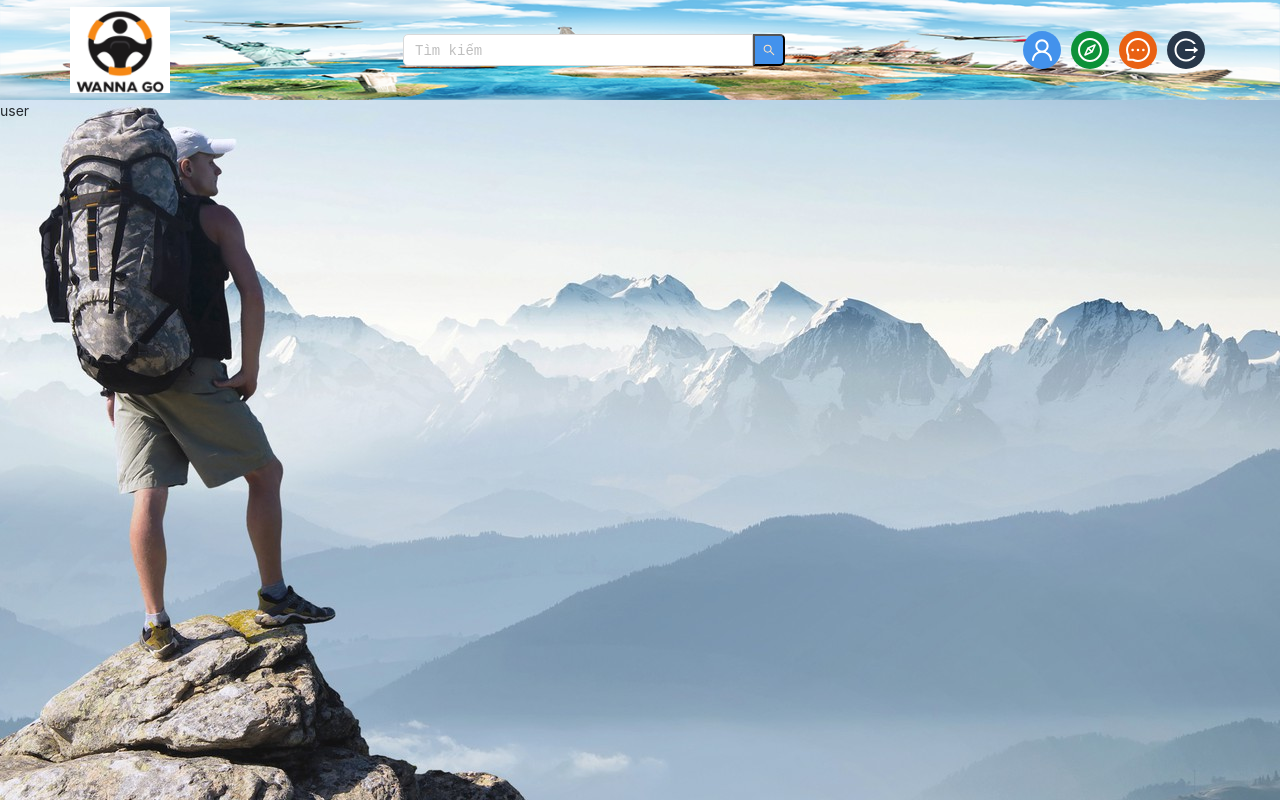
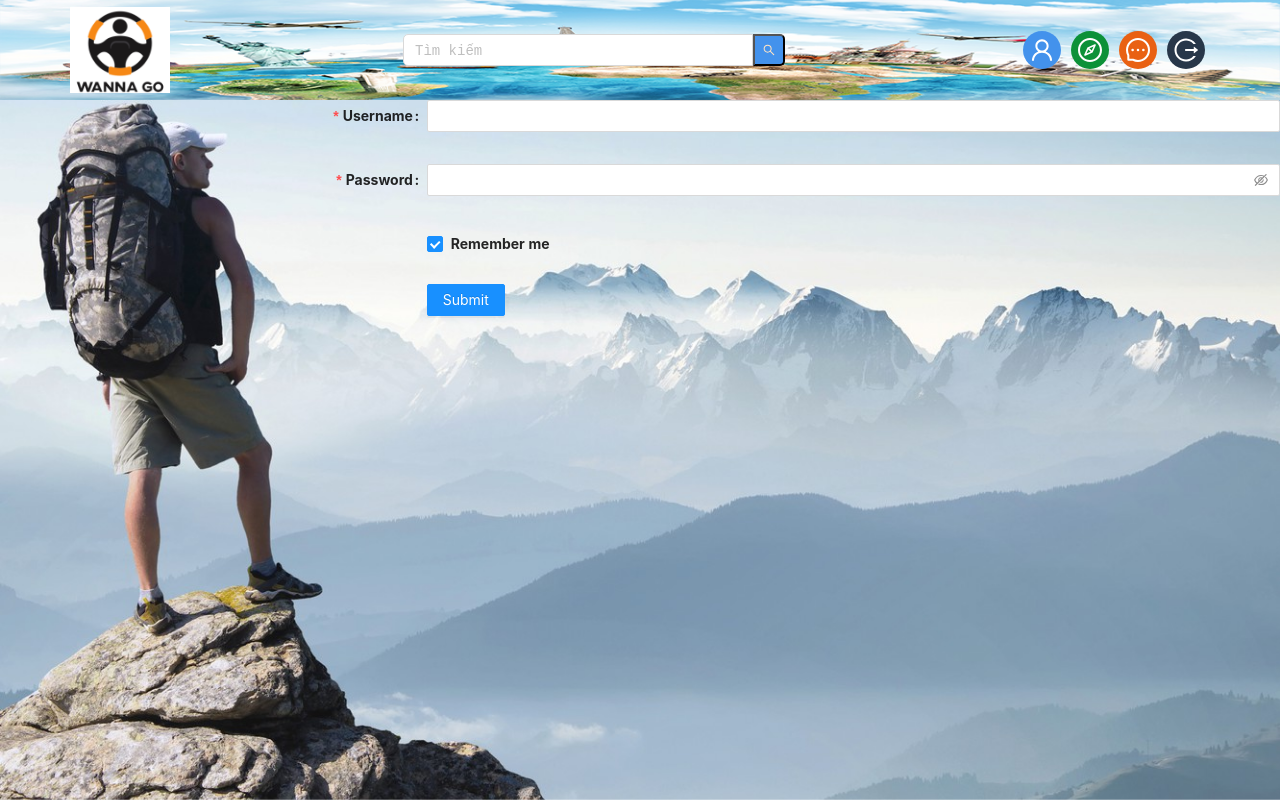
Before and after one commit to ThuyDung339/44k211.09, a React (Create React App) app in the folder my-app/: page /infor-user in a window 1280 px wide. Built offline with nearby package versions, Linux system fonts and the light colour scheme; no server answers; sample sign-in values are in the browser's storage.

Commit message:
change be

```diff
--- a/my-app/src/components/InforUser.jsx
+++ b/my-app/src/components/InforUser.jsx
@@ -1,9 +1,76 @@
-import React from 'react'
 
-export default function InforUser() {
-    return (
-        <div>
-            I
-        </div>
-    )
-}
+import React from 'react';
+import 'antd/dist/antd.css';
+import { Form, Input, Button, Checkbox } from 'antd';
+const layout = {
+  labelCol: {
+    span: 8,
+  },
+  wrapperCol: {
+    span: 16,
+  },
+};
+const tailLayout = {
+  wrapperCol: {
+    offset: 8,
+    span: 16,
+  },
+};
+
+export const InforUser = () => {
+  const onFinish = (values) => {
+    console.log('Success:', values);
+  };
+
+  const onFinishFailed = (errorInfo) => {
+    console.log('Failed:', errorInfo);
+  };
+
+  return (
+    <Form
+      {...layout}
+      name="basic"
+      initialValues={{
+        remember: true,
+      }}
+      onFinish={onFinish}
+      onFinishFailed={onFinishFailed}
+    >
+      <Form.Item
+        label="Username"
+        name="username"
+        rules={[
+          {
+            required: true,
+            message: 'Please input your username!',
+          },
+        ]}
+      >
+        <Input />
+      </Form.Item>
+
+      <Form.Item
+        label="Password"
+        name="password"
+        rules={[
+          {
+            required: true,
+            message: 'Please input your password!',
+          },
+        ]}
+      >
+        <Input.Password />
+      </Form.Item>
+
+      <Form.Item {...tailLayout} name="remember" valuePropName="checked">
+        <Checkbox>Remember me</Checkbox>
+      </Form.Item>
+
+      <Form.Item {...tailLayout}>
+        <Button type="primary" htmlType="submit">
+          Submit
+        </Button>
+      </Form.Item>
+    </Form>
+  );
+};
--- a/my-app/src/layout/main/index.jsx
+++ b/my-app/src/layout/main/index.jsx
@@ -9,6 +9,7 @@
 import PostTravelDetail from '../../components/postTravelDetail'
 import PostCuisineDetail from '../../components/postCuisineDetail'
 import './../style.css'
+import {InforUser }from '../../components/InforUser';
 export default function Main() {
     return (
       <div className='main'>
@@ -17,7 +18,7 @@
             <RomChat/>
           </Route>
           <Route exact path="/infor-user">
-            <p>user</p>
+             <InforUser />
           </Route>
           <Route exact path="/">
             <Home/>
--- a/my-app/src/layout/style.css
+++ b/my-app/src/layout/style.css
@@ -18,7 +18,9 @@
    min-height: calc(100vh);
    background-image: url('../assets/images/157909718_439477913827859_8937841587961678925_n.jpg');
    padding-top: 100px ;
-    background-attachment: fixed;
+   background-attachment: fixed;
+   background-repeat: no-repeat;
+   background-size: 100vw auto;
 }
 .icon {
   color: #fff;
```
Also changed, not shown: 2 other files (tests, documents, lock files or other folders).
